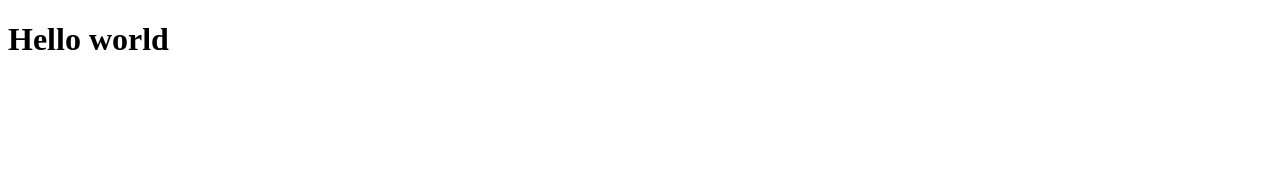
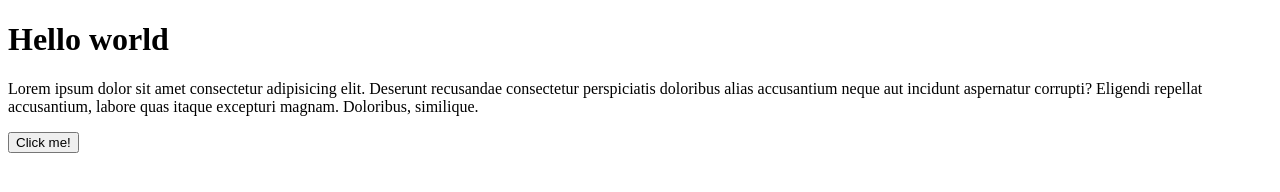
Before and after one commit to pedrovelasquez9/gitflow-example, a plain HTML site: page index.html in a window 1280 px wide. Drawn offline with Linux system fonts and the light colour scheme.

Commit message:
feat: function btn and page description

```diff
--- a/index.html
+++ b/index.html
@@ -8,5 +8,12 @@
   </head>
   <body>
     <h1>Hello world</h1>
+    <p>
+      Lorem ipsum dolor sit amet consectetur adipisicing elit. Deserunt
+      recusandae consectetur perspiciatis doloribus alias accusantium neque aut
+      incidunt aspernatur corrupti? Eligendi repellat accusantium, labore quas
+      itaque excepturi magnam. Doloribus, similique.
+    </p>
+    <button>Click me!</button>
   </body>
 </html>
```
